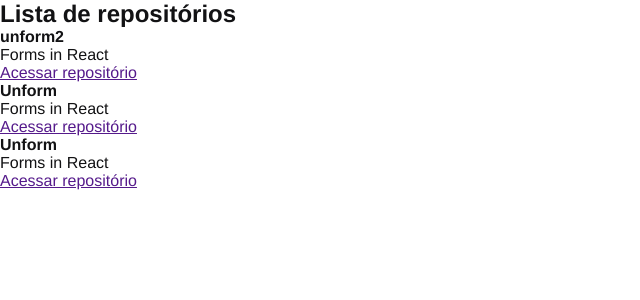
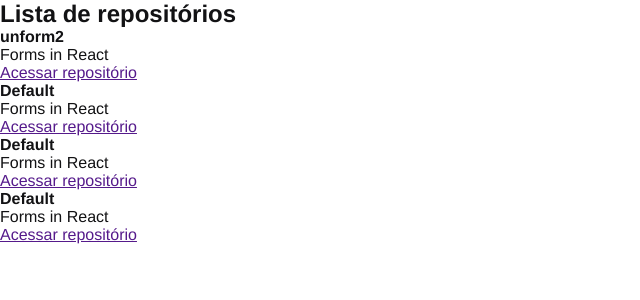
Before and after one commit to darrow12/ReactJS-Ignite, a React app: page / in a window 1280 px wide. Shown: the top 300 px of the page, without its empty margins (0-640 px from the left). Built offline with nearby package versions, Linux system fonts and the light colour scheme.

Commit message:
Conceito de propriedades no React

```diff
--- /dev/null
+++ b/src/components/RepositoryItem.jsx
@@ -0,0 +1,16 @@
+// React coloca todos as propriedades dentro de um único argumento chamado props
+export function RepositoryItem(props) {
+  return (
+    <li>
+    <strong>{props.repository ?? 'Default'}</strong>
+    {/* Caso o repositório esteja vazio, coloque um nome 'default' para todos que não tem | isso desconsidera que o 0 é um valor inválido | o sinal || (ou) também funciona */}
+    <p>Forms in React</p>
+
+    <a href="">
+      Acessar repositório
+    </a>
+  </li>
+  );
+}
+
+// Sempre que quero retornar mais de uma linha de html, eu coloco parenteses. Se for uma linha, mantém nela mesmo
--- a/src/components/RepositoryList.jsx
+++ b/src/components/RepositoryList.jsx
@@ -1,3 +1,5 @@
+import { RepositoryItem } from "./RepositoryItem"
+
 const repositoryName = 'unform2'
 
 export function RepositoryList() {
@@ -6,33 +8,20 @@
       <h1>Lista de repositórios</h1>
 
       <ul>
-        <li>
-          <strong>{repositoryName}</strong>
-          <p>Forms in React</p>
-
-          <a href="">
-            Acessar repositório
-          </a>
-        </li>
-
-        <li>
-          <strong>Unform</strong>
-          <p>Forms in React</p>
-
-          <a href="">
-            Acessar repositório
-          </a>
-        </li>
-
-        <li>
-          <strong>Unform</strong>
-          <p>Forms in React</p>
-
-          <a href="">
-            Acessar repositório
-          </a>
-        </li>
+        <RepositoryItem
+          repository="unform2"
+          description="Forms in React"
+          link="https://github.com/darrow12/La-Queijada"
+        />
+        <RepositoryItem />
+        <RepositoryItem />
+        <RepositoryItem />
       </ul>
     </section>
   )
 }
+
+/*
+  O conceito de propriedade consiste em que eu posso enviar uma informação do componente pai/mãe (Nesse caso, do RepositoryItem, o pai é o RepositoryList).
+  Ou seja, o RepositoryList pode enviar informações para o RepositoryItem
+*/
```
